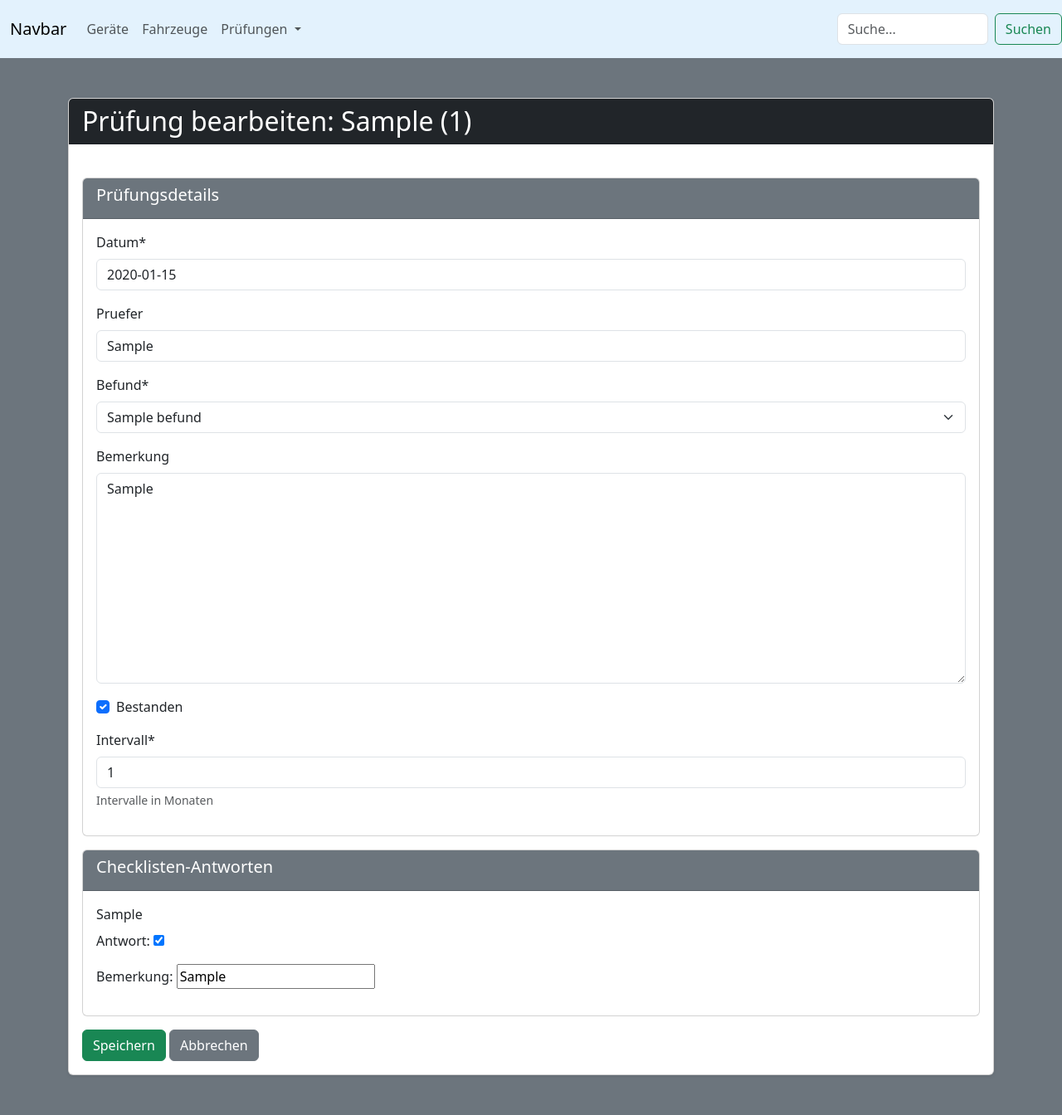
After one commit to oOmanniOo/geraeteverwaltung, a Django app: page /pruefung/1/edit/ in a window 1280 px wide. The commit adds this page. Shown: the whole page at 83% size. Run offline with Django 5.2, Linux system fonts and the light colour scheme; tables that the repository leaves empty hold one stand-in row (values such as "Sample post"); parts of the project's set-up code (start-up, migrations or seed data) failed here and were passed over; some libraries are stand-ins or nearby versions.

Commit message:
Prüfung bearbeiten hinzugefügt / geringfüge Template anpassungen

```diff
--- a/pruefung/forms.py
+++ b/pruefung/forms.py
@@ -46,3 +46,8 @@ class ChecklistenErgebnisForm(forms.ModelForm):
         widgets = {
             'frage': forms.HiddenInput(),
        }
+
+class PruefungsFormEdit(forms.ModelForm):
+    class Meta:
+        model = Pruefung
+        fields = ['datum', 'pruefer', 'befund', 'bemerkung', 'bestanden', 'intervall']
--- a/pruefung/templates/pruefung/pruefung_detail.html
+++ b/pruefung/templates/pruefung/pruefung_detail.html
@@ -52,7 +52,7 @@
             {% endif %}
             <div class="mt-4">
                 <a href="{% url 'pruefung:pdf_erzeugen' pruefung.id %}" class="btn btn-success" target="_blank" rel="noopener noreferrer">PDF erzeugen</a>
-                <a href="#" class="btn btn-warning">Bearbeiten</a>
+                <a href="{% url 'pruefung:pruefung_edit' pruefung.id %}" class="btn btn-warning">Bearbeiten</a>
                 <a href="{% url 'pruefung:pruefungs_liste' %}" class="btn btn-secondary">Zurück zur Liste</a>
             </div>
 
--- /dev/null
+++ b/pruefung/templates/pruefung/pruefung_edit.html
@@ -0,0 +1,39 @@
+{% extends "base.html" %}
+{% load crispy_forms_tags %}
+
+{% block content-header %}Prüfung bearbeiten: {{ pruefung.geraet }}{% endblock %}
+
+{% block content %}
+<div class="container mt-4">
+    <form method="post">
+        {% csrf_token %}
+
+        <div class="card mb-3">
+            <div class="card-header bg-secondary text-white">
+                <h5>Prüfungsdetails</h5>
+            </div>
+            <div class="card-body">
+                {{ pruefung_form|crispy}}
+                {{ antwort_formset.management_form }}
+            </div>
+        </div>
+
+        <div class="card mb-3">
+            <div class="card-header bg-secondary text-white">
+                <h5>Checklisten-Antworten</h5>
+            </div>
+            <div class="card-body">
+                {% for form in antwort_formset %}
+                    <div class="mb-3">
+                        <label class="form-label">{{ form.instance.frage }}</label>
+                        {{ form.as_p }}
+                    </div>
+                {% endfor %}
+            </div>
+        </div>
+
+        <button type="submit" class="btn btn-success">Speichern</button>
+        <a href="{% url 'pruefung:pruefung_detail' pruefung.id %}" class="btn btn-secondary">Abbrechen</a>
+    </form>
+</div>
+{% endblock %}
--- a/pruefung/urls.py
+++ b/pruefung/urls.py
@@ -7,8 +7,8 @@ urlpatterns = [
     path('', views.pruefung_liste, name='pruefungs_liste'),
     path('naechste/', views.pruefung_naechste, name='pruefung_naechste'),
     path('<int:id>/', views.pruefung_detail, name='pruefung_detail'),
-    #path('pruefen/', views.pruefung_starten, name='pruefung_starten'),
+    path('<int:id>/edit/', views.pruefung_edit, name='pruefung_edit'),
     path('auswahl/', views.pruefung_auswahl, name='pruefung_auswahl'),
     path('durchfuehren/', views.pruefung_durchfuehren, name='pruefung_durchfuehren'),
-    path('pdf/<int:id>/', views.generate_pdf, name='pdf_erzeugen')
+    path('pdf/<int:id>/', views.generate_pdf, name='pdf_erzeugen'),
 ]
--- a/pruefung/views.py
+++ b/pruefung/views.py
@@ -8,7 +8,7 @@ from django.http import HttpResponse
 from django.core.paginator import Paginator
 
 from .models import Pruefung, Art, Checkliste_Ergebnis, Checkliste_Fragen, Naechste_Pruefung
-from .forms import PruefungForm, ChecklistenErgebnisForm
+from .forms import PruefungForm, PruefungsFormEdit , ChecklistenErgebnisForm
 from geraete.models import Geraet
 
 from weasyprint import HTML
@@ -31,18 +31,6 @@ def pruefung_detail(request, id):
     pruefung = get_object_or_404(Pruefung, id=id)
     antworten = Checkliste_Ergebnis.objects.filter(pruefung_id = pruefung.id, )
     return render(request, 'pruefung/pruefung_detail.html', {'pruefung': pruefung, 'antworten' : antworten})
-
-#def pruefung_starten(request):
-#    if request.method == 'POST':
-#        form = PruefungForm(request.POST)
-#        if form.is_valid():
-#            form.save()
-#            return redirect('pruefung:pruefungs_liste')
-#
-#    else:
-#        form = PruefungForm()
-#
-#    return render(request, 'pruefung/pruefungdurchfuehrenalt.html', {'form': form})
 
 def pruefung_auswahl(request):
     arten = Art.objects.all()
@@ -128,3 +116,26 @@ def generate_pdf(request, id):
     response = HttpResponse(pdf, content_type='application/pdf')
     response['Content-Disposition'] = 'inline; filename="pruefung.pdf"'
     return response
+
+def pruefung_edit(request, id):
+    pruefung = get_object_or_404(Pruefung, id=id)
+    ChecklistenErgebnisFormset = modelformset_factory(Checkliste_Ergebnis, form=ChecklistenErgebnisForm, extra=0)
+    print(request.POST)
+    if request.method == "POST":
+        pruefung_form = PruefungsFormEdit(request.POST, instance=pruefung)
+        antwort_formset = ChecklistenErgebnisFormset(request.POST, queryset=Checkliste_Ergebnis.objects.filter(pruefung=pruefung))
+
+        if pruefung_form.is_valid() and antwort_formset.is_valid():
+            pruefung_form.save()
+            antwort_formset.save()
+            return redirect(reverse('pruefung:pruefung_detail', kwargs={'id': pruefung.id}))
+
+    else:
+        pruefung_form = PruefungsFormEdit(instance=pruefung)
+        antwort_formset = ChecklistenErgebnisFormset(queryset=Checkliste_Ergebnis.objects.filter(pruefung=pruefung))
+
+    return render(request, 'pruefung/pruefung_edit.html', {
+        'pruefung_form': pruefung_form,
+        'antwort_formset': antwort_formset,
+        'pruefung': pruefung
+    })
--- a/templates/base.html
+++ b/templates/base.html
@@ -42,7 +42,5 @@
                 </div>
         </div>
     </div>
-
-
 </body>
 </html>
```
Also changed, not shown: pruefung/templates/pruefung/pruefungdurchfuehrenalt.html (deleted, +0 -26 lines).
